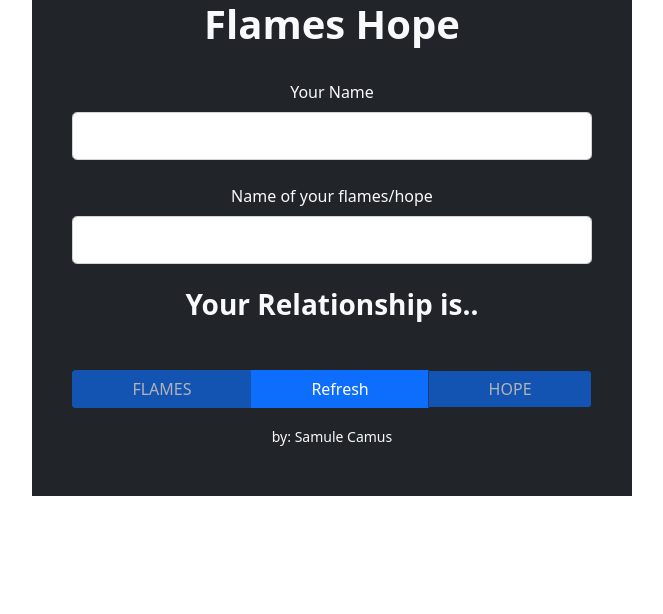
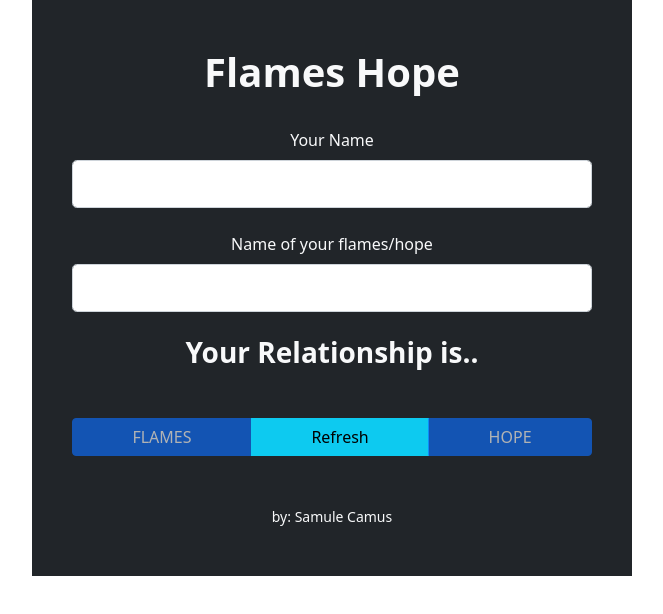
Before and after one commit to elmaus/flames-hope, a React (Create React App) app: page / in a window 1280 px wide. Shown: the top 614 px of the page, without its empty margins (308-971 px from the left). Built offline with nearby package versions, Linux system fonts and the light colour scheme.

Commit message:
adjusting spacing

```diff
--- a/src/App.js
+++ b/src/App.js
@@ -32,7 +32,7 @@ function App() {
 
   return (
     <div className="App pb-5 bg-dark">
-      <h1 className="text-light fw-bold">Flames Hope</h1>
+      <h1 className="text-light pt-5 fw-bold">Flames Hope</h1>
 
       <div>
 	  	<label class="form-label text-light pt-4">Your Name</label>
--- a/src/components/Buttons.js
+++ b/src/components/Buttons.js
@@ -45,10 +45,10 @@ function Buttons(props) {
     }
 
     return (
-        <div class="btn-group col-12 mb-3 mt-3">
-			<input className={props.isactive + " " + "btn btn-primary border-end bordr-dark outline-dark"} type="submit" onClick={() => getResult(flames, 6)} value="FLAMES"/>
-            <input className="btn btn-primary" type="submit" onClick={props.res} value="Refresh"/>
-			<input className={props.isactive + " " + "btn btn-primary border-start border-dark outline-dark"} type="submit" onClick={() => getResult(hope, 4)} value="HOPE"/>
+        <div class="btn-group col-12 pb-5 mt-3">
+			<input className={props.isactive + " " + "btn btn-primary"} type="submit" onClick={() => getResult(flames, 6)} value="FLAMES"/>
+            <input className="btn btn-info" type="submit" onClick={props.res} value="Refresh"/>
+			<input className={props.isactive + " " + "btn btn-primary"} type="submit" onClick={() => getResult(hope, 4)} value="HOPE"/>
 		</div>
     )
 }
```
